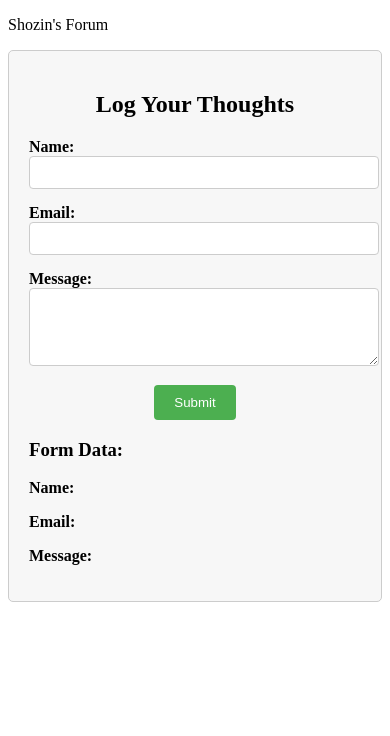
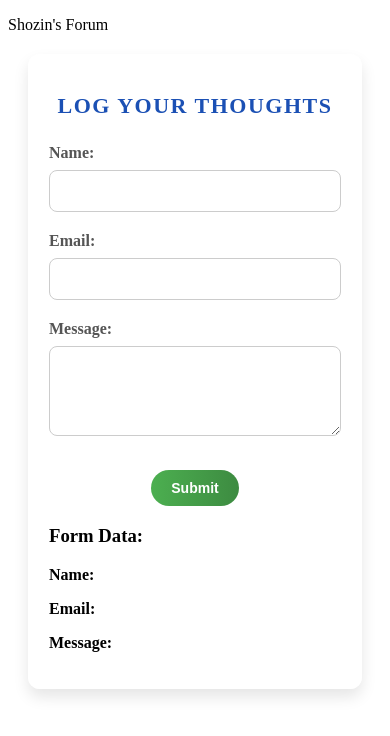
Before and after one commit to shadman-ahmed27/angular-app, an Angular app: page / in a window 390 px wide. Shown: the top 736 px of the page. Built offline with nearby package versions, Linux system fonts and the light colour scheme.

Commit message:
chore: cleaned up the styling and made it nicer

```diff
--- a/src/app/first-comp/first-comp.component.scss
+++ b/src/app/first-comp/first-comp.component.scss
@@ -1,68 +1,132 @@
+body {
+  font-family: "Arial", sans-serif;
+  margin: 0;
+  padding: 0;
+  background: linear-gradient(to bottom, #eef2f7, #d7e1ec);
+  color: #333;
+}
+
 .form-container {
   max-width: 400px;
-  margin: auto;
-  padding: 20px;
-  border: 1px solid #ccc;
-  border-radius: 5px;
-  background-color: #f7f7f7;
+  margin: 50px auto;
+  padding: 30px;
+  border: 1px solid transparent;
+  border-radius: 12px;
+  background: rgba(255, 255, 255, 0.9);
+  box-shadow: 0 8px 15px rgba(0, 0, 0, 0.1);
+  transition: border 0.3s ease, box-shadow 0.3s ease, transform 0.3s ease;
+  position: relative;
+}
+
+.form-container:hover {
+  transform: scale(1.02);
+  box-shadow: 0 12px 25px rgba(0, 0, 0, 0.2);
+  border: 2px solid #7e2323; /* Green border on hover */
 }
 
 h2 {
   text-align: center;
+  color: #1b50b4;
+  font-size: 26px;
+  margin-bottom: 25px;
+  text-transform: uppercase;
+  letter-spacing: 1.5px;
+  animation: fadeIn 1s ease-in-out;
+}
+
+@keyframes fadeIn {
+  from {
+    opacity: 0;
+    transform: translateY(-10px);
+  }
+  to {
+    opacity: 1;
+    transform: translateY(0);
+  }
 }
 
 .form-group {
-  margin-bottom: 15px;
+  margin-bottom: 20px;
 }
 
 label {
   display: block;
   font-weight: bold;
+  margin-bottom: 8px;
+  color: #555;
 }
 
 input[type="text"],
 input[type="email"],
 textarea {
   width: 100%;
-  padding: 8px;
+  padding: 12px;
   border: 1px solid #ccc;
-  border-radius: 4px;
+  border-radius: 8px;
+  font-size: 14px;
+  box-sizing: border-box;
+  transition: border-color 0.3s ease, box-shadow 0.3s ease;
+}
+
+input[type="text"]:focus,
+input[type="email"]:focus,
+textarea:focus {
+  border-color: #4caf50;
+  outline: none;
+  box-shadow: 0 0 8px rgba(76, 175, 80, 0.4);
 }
 
 button[type="submit"] {
   display: block;
-  margin: auto;
-  padding: 10px 20px;
-  background-color: #4caf50;
+  margin: 30px auto 0;
+  padding: 12px 25px;
+  background: linear-gradient(to right, #4caf50, #3d8b41);
   color: white;
   border: none;
-  border-radius: 4px;
+  border-radius: 25px;
+  font-size: 16px;
+  font-weight: bold;
   cursor: pointer;
+  transition: background 0.3s ease, transform 0.3s ease;
+}
+
+button[type="submit"]:hover {
+  background: linear-gradient(to right, #3d8b41, #4caf50);
+  transform: translateY(-3px);
+}
+
+button[type="submit"]:active {
+  transform: translateY(1px);
 }
 
 table {
   width: 100%;
   border-collapse: collapse;
-  margin-top: 20px;
+  margin-top: 30px;
+  background: white;
+  border-radius: 8px;
+  overflow: hidden;
+  box-shadow: 0 8px 15px rgba(0, 0, 0, 0.1);
 }
 
 thead {
-  background-color: #f2f2f2;
+  background: linear-gradient(to right, #4caf50, #3d8b41);
+  color: white;
 }
 
 th,
 td {
-  padding: 10px;
+  padding: 15px;
   text-align: left;
   border-bottom: 1px solid #ddd;
 }
 
-th {
-  font-weight: bold;
+tbody tr:nth-child(even) {
+  background: #f9f9f9;
 }
 
-tbody tr:nth-child(even) {
-  background-color: #f9f9f9;
+tbody tr:hover {
+  background: #f1f1f1;
 }
 
 .flex-container {
@@ -70,4 +134,21 @@ tbody tr:nth-child(even) {
   flex-direction: row;
   justify-content: space-between;
   flex-wrap: wrap;
+  gap: 15px;
 }
+
+@media (max-width: 768px) {
+  .form-container {
+    margin: 20px;
+    padding: 20px;
+  }
+
+  h2 {
+    font-size: 22px;
+  }
+
+  button[type="submit"] {
+    padding: 10px 20px;
+    font-size: 14px;
+  }
+}
```
